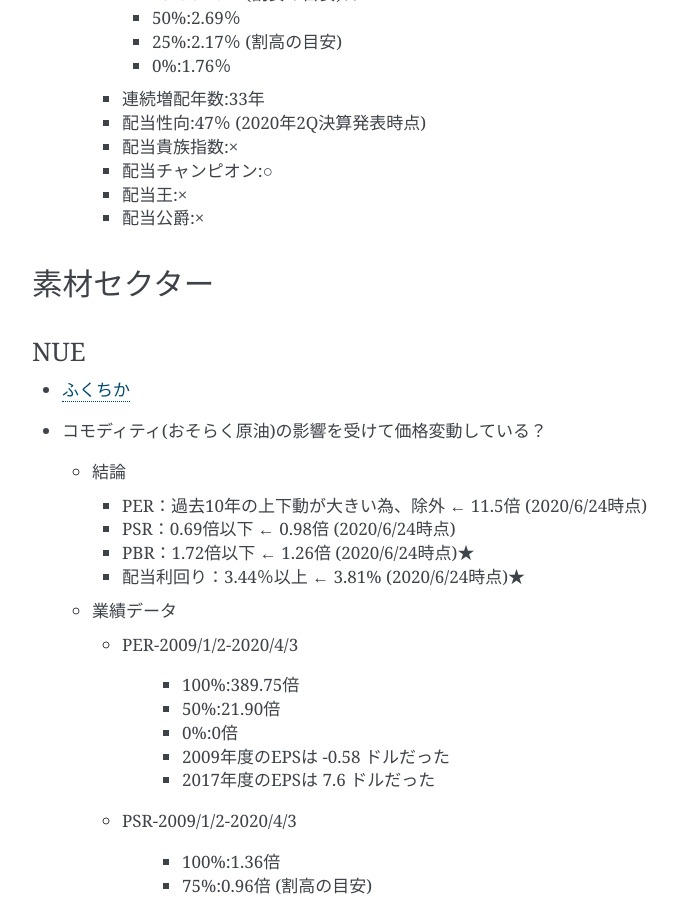
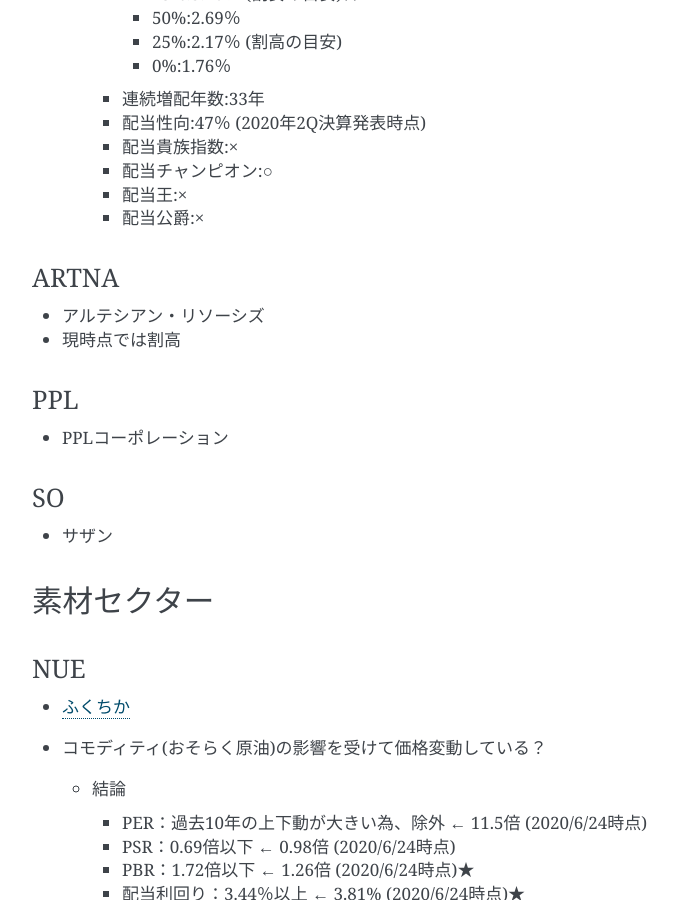
Before and after one commit to yuyuyu0706/sphinx, a Sphinx documentation site: the page built from sphinx/source/work/page07_finance.rst, in a window 1280 px wide and 900 px high, scrolled down 2731 px. Shown: the whole window, without its empty margins (388-1066 px from the left). Built offline with Sphinx 7.4.7, drawn with Linux system fonts in a browser that asks for light colours; pages that are not in the unit, such as notebooks, are missing from menus.

Commit message:
auto commit

```diff
--- a/sphinx/source/work/page07_finance.rst
+++ b/sphinx/source/work/page07_finance.rst
@@ -142,6 +142,24 @@ UGI
     * 配当王:×
     * 配当公爵:×
 
+********************
+ARTNA
+********************
+
+* アルテシアン・リソーシズ
+* 現時点では割高
+
+********************
+PPL
+********************
+
+* PPLコーポレーション
+
+********************
+SO
+********************
+
+* サザン
 
 素材セクター
 ###############################
```
